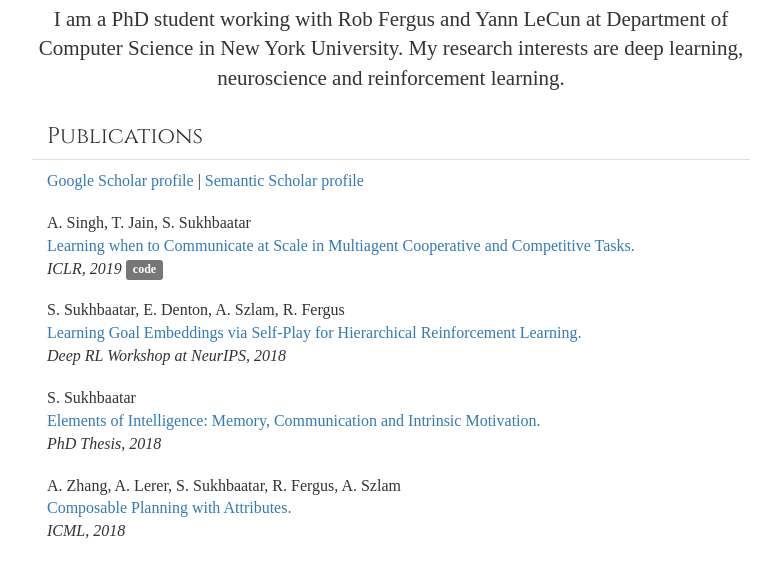
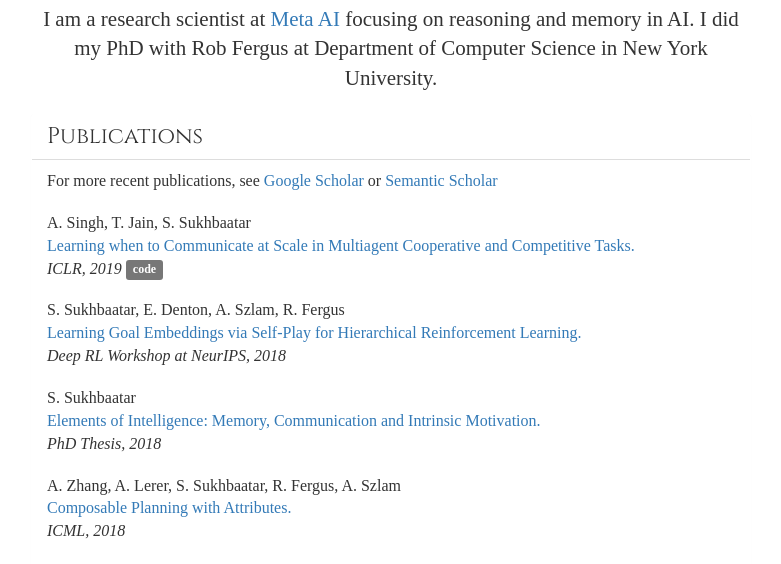
Before and after one commit to tesatory/tesatory.github.io, a plain HTML site: page index.html in a window 1280 px wide. Shown: the part 228-792 px from the top of the page, without its empty margins (249-1030 px from the left). Drawn offline with nearby package versions, Linux system fonts and the light colour scheme; a web font is replaced by a local one.

Commit message:
add meta ai

```diff
--- a/index.html
+++ b/index.html
@@ -54,7 +54,7 @@
 			Sainbayar Sukhbaatar
 		</h2>
 		<p class="text-center lead">
-			I am a PhD student working with Rob Fergus and Yann LeCun at Department of Computer Science in New York University. My research interests are deep learning, neuroscience and reinforcement learning.
+			I am a research scientist at <a href="http://ai.facebook.com/people/sainbayar-sukhbaatar/" target="_blank">Meta AI</a> focusing on reasoning and memory in AI. I did my PhD with Rob Fergus at Department of Computer Science in New York University.
 			<br/>
 			<!--<br/>
 			<a class="btn btn-social-icon btn-github" href="http://github.com/tesatory" target="_blank">
@@ -70,8 +70,9 @@
 			</div>
 			<ul class="list-group">
 				<li class="list-group-item">
-				  <a href="https://scholar.google.com/citations?user=ri1sE34AAAAJ&hl=en" target="_blank">Google Scholar profile</a> |
-				  <a href="https://www.semanticscholar.org/author/Sainbayar-Sukhbaatar/2265067" target="_blank">Semantic Scholar profile</a>
+				  For more recent publications, see
+				  <a href="https://scholar.google.com/citations?user=ri1sE34AAAAJ&hl=en" target="_blank">Google Scholar</a> or
+				  <a href="https://www.semanticscholar.org/author/Sainbayar-Sukhbaatar/2265067" target="_blank">Semantic Scholar</a>
 				</li>
 				<li class="list-group-item">
 					A. Singh, T. Jain, S. Sukhbaatar<br/>
```
